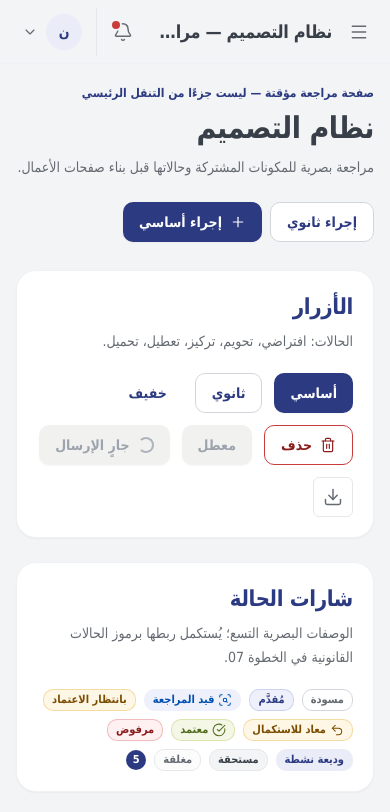
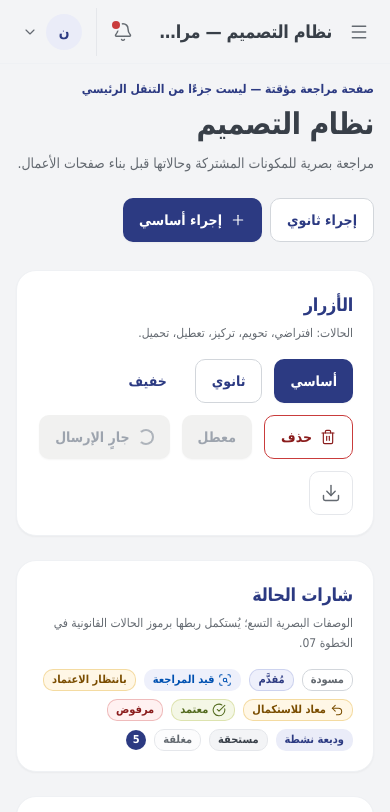
Before and after one commit to faenazi/ef-Deposit-management-prototype, a React (Vite) app in the folder src/: page /design-system in a window 390 px wide. Shown: the top 812 px of the page. Built offline with nearby package versions, Linux system fonts and the light colour scheme.

Commit message:
refine responsive design primitives

```diff
--- a/src/src/components/ui/Button.tsx
+++ b/src/src/components/ui/Button.tsx
@@ -40,8 +40,8 @@ const variantClass: Record<ButtonVariant, string> = {
 
 const sizeClass: Record<ButtonSize, string> = {
   sm: 'min-h-9 px-3 text-small',
-  md: 'min-h-10 px-4 text-body',
-  lg: 'min-h-11 px-5 text-body-lg',
+  md: 'min-h-11 px-4 text-body',
+  lg: 'min-h-12 px-5 text-body-lg',
 }
 
 export function Button({
--- a/src/src/components/ui/Card.tsx
+++ b/src/src/components/ui/Card.tsx
@@ -33,11 +33,13 @@ interface SectionHeadingProps {
 
 export function SectionHeading({ title, description, action, className }: SectionHeadingProps) {
   return (
-    <div className={cn('mb-5 flex flex-wrap items-start justify-between gap-4', className)}>
+    <div className={cn('mb-4 flex flex-wrap items-start justify-between gap-3 md:mb-5 md:gap-4', className)}>
       <div className="min-w-0">
-        <h3 className="text-h2 font-bold tracking-[-0.015em] text-action-primary">{title}</h3>
+        <h3 className="text-h3 font-bold tracking-[-0.015em] text-action-primary md:text-h2">{title}</h3>
         {description && (
-          <p className="mt-1.5 max-w-2xl text-body leading-6 text-text-secondary">{description}</p>
+          <p className="mt-1 max-w-2xl text-small leading-5 text-text-secondary md:mt-1.5 md:text-body md:leading-6">
+            {description}
+          </p>
         )}
       </div>
       {action && <div className="shrink-0">{action}</div>}
--- a/src/src/components/ui/IconButton.tsx
+++ b/src/src/components/ui/IconButton.tsx
@@ -1,4 +1,4 @@
-import type { ButtonHTMLAttributes } from 'react'
+import { forwardRef, type ButtonHTMLAttributes } from 'react'
 import type { LucideIcon } from 'lucide-react'
 
 import { cn } from '@/lib/cn'
@@ -16,7 +16,7 @@ interface IconButtonProps extends Omit<ButtonHTMLAttributes<HTMLButtonElement>,
 }
 
 /** Icon-only action with a mandatory accessible name. */
-export function IconButton({
+export const IconButton = forwardRef<HTMLButtonElement, IconButtonProps>(function IconButton({
   icon,
   label,
   variant = 'ghost',
@@ -26,14 +26,15 @@ export function IconButton({
   className,
   type = 'button',
   ...rest
-}: IconButtonProps) {
+}, ref) {
   return (
     <button
+      ref={ref}
       type={type}
       aria-label={label}
       title={label}
       className={cn(
-        'inline-flex size-10 items-center justify-center rounded-sm',
+        'inline-flex size-11 items-center justify-center rounded-md',
         'transition-colors duration-[var(--motion-fast)]',
         tone === 'dark'
           ? 'text-sidebar-text hover:bg-sidebar-hover hover:text-white focus-visible:outline-white'
@@ -47,4 +48,4 @@ export function IconButton({
       <Icon icon={icon} size={iconSize} mirrorInRtl={mirrorInRtl} />
     </button>
   )
-}
+})
--- a/src/src/layouts/PageContainer.tsx
+++ b/src/src/layouts/PageContainer.tsx
@@ -13,7 +13,7 @@ export function PageContainer({ width = 'standard', children, className }: PageC
   return (
     <div
       className={cn(
-        'mx-auto w-full px-4 pb-8 pt-5 md:px-5 md:pb-10 md:pt-7 lg:px-0 lg:pb-12 lg:pt-8',
+        'mx-auto w-full px-4 pb-8 pt-4 md:px-5 md:pb-10 md:pt-6 lg:px-0 lg:pb-12 lg:pt-7',
         width === 'standard'
           ? 'max-w-[var(--layout-content-max-standard)]'
           : 'max-w-[var(--layout-content-max-wide)]',
```
